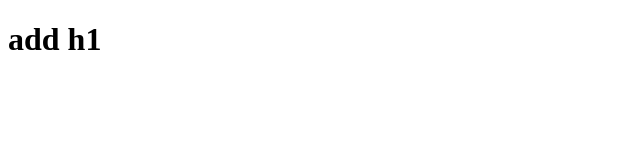
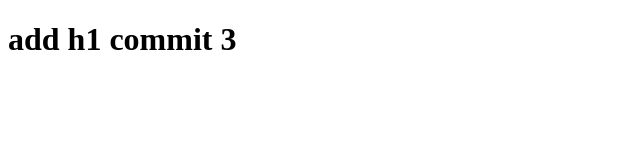
Before and after one commit to pmyfr/git_learn_W4, a plain HTML site: page index.html in a window 1280 px wide. Shown: the whole page, without its empty margins (0-640 px from the left). Drawn offline with Linux system fonts and the light colour scheme.

Commit message:
Update index.html (add commit 3)

```diff
--- a/index.html
+++ b/index.html
@@ -6,6 +6,6 @@
     <title>Document</title>
 </head>
 <body>
-    <h1>add h1</h1>
+    <h1>add h1 commit 3</h1>
 </body>
 </html>
```
